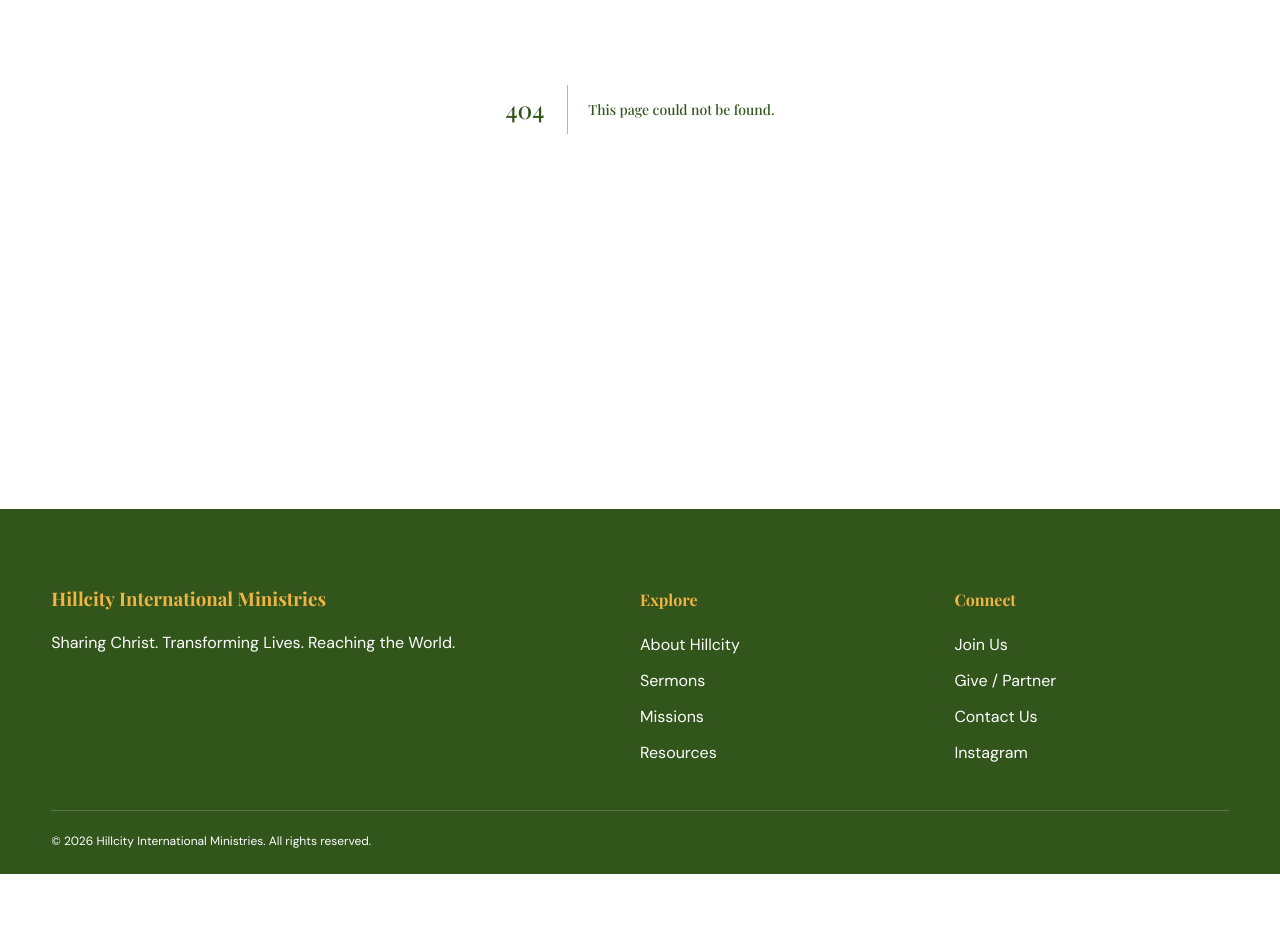
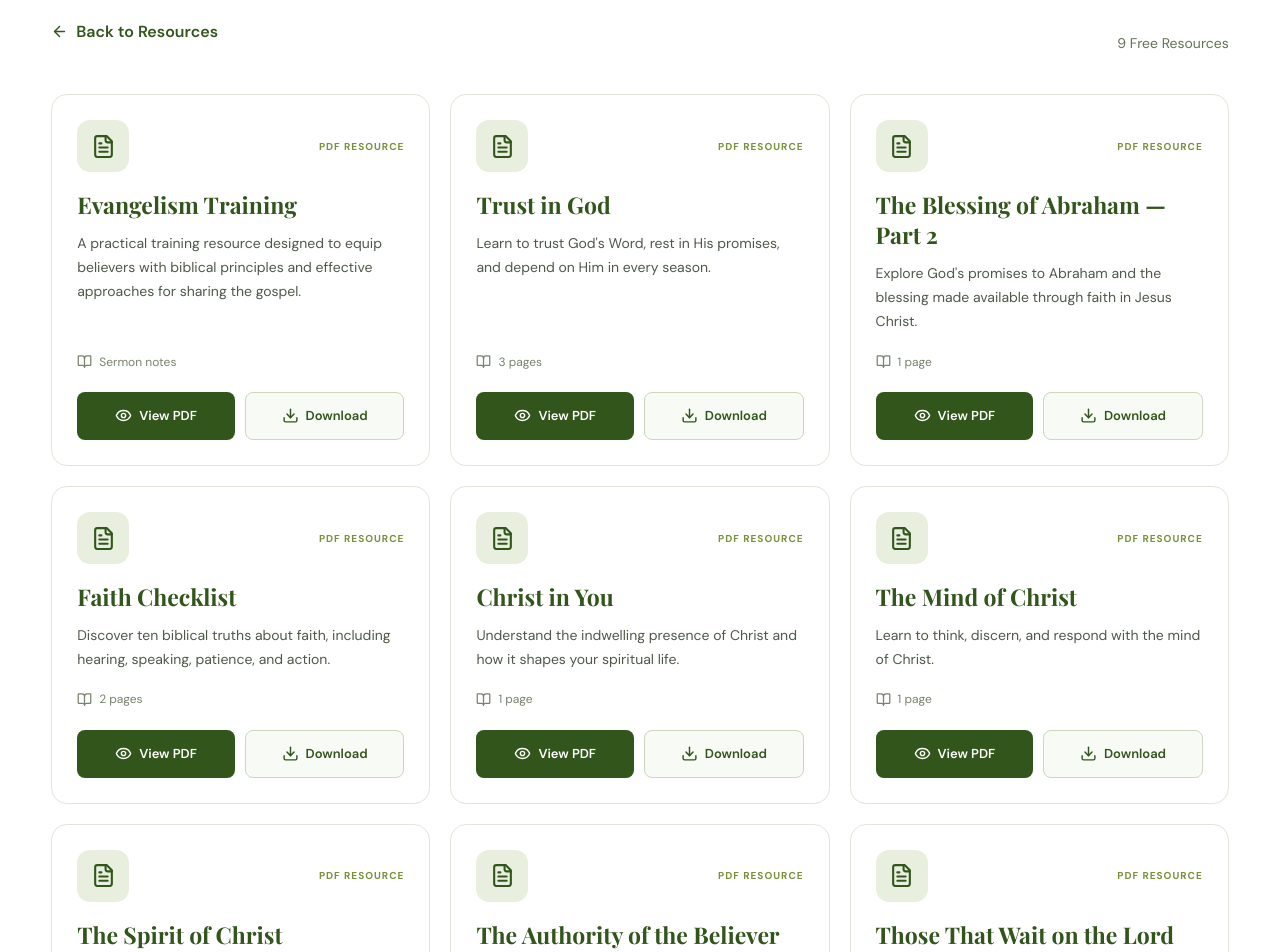
Before and after one commit to MarkWillows/hillcity-ministries-web, a Next.js app: page /resources/notes in a window 1280 px wide. Before the commit this address had no page. Shown: the part 380-1332 px from the top of the page. Before the commit the page ends 1254 px from the top, so only its background shows below. Built offline with nearby package versions, Linux system fonts and the light colour scheme.

Commit message:
Create page.jsx

```diff
--- /dev/null
+++ b/app/resources/notes/page.jsx
@@ -0,0 +1,185 @@
+
+import Link from "next/link";
+import {
+  BookOpen,
+  FileText,
+  Eye,
+  Download,
+  ArrowLeft,
+} from "lucide-react";
+
+export const metadata = {
+  title: "Sermon Notes & Bible Study Materials | Hillcity",
+  description:
+    "Read and download free sermon notes and Bible study materials from Hillcity International Ministries.",
+};
+
+const resources = [
+  {
+    title: "Evangelism Training",
+    description:
+      "A practical training resource designed to equip believers with biblical principles and effective approaches for sharing the gospel.",
+    file: "Evangelism Training - Hillcity International Ministries.pdf",
+    pages: null,
+  },
+  {
+    title: "Trust in God",
+    description:
+      "Learn to trust God's Word, rest in His promises, and depend on Him in every season.",
+    file: "Trust in God.pdf",
+    pages: 3,
+  },
+  {
+    title: "The Blessing of Abraham — Part 2",
+    description:
+      "Explore God's promises to Abraham and the blessing made available through faith in Jesus Christ.",
+    file: "The Blessing of Abraham Pt. 2.pdf",
+    pages: 1,
+  },
+  {
+    title: "Faith Checklist",
+    description:
+      "Discover ten biblical truths about faith, including hearing, speaking, patience, and action.",
+    file: "Faith Checklist.pdf",
+    pages: 2,
+  },
+  {
+    title: "Christ in You",
+    description:
+      "Understand the indwelling presence of Christ and how it shapes your spiritual life.",
+    file: "Christ in You.pdf",
+    pages: 1,
+  },
+  {
+    title: "The Mind of Christ",
+    description:
+      "Learn to think, discern, and respond with the mind of Christ.",
+    file: "The Mind of Christ.pdf",
+    pages: 1,
+  },
+  {
+    title: "The Spirit of Christ",
+    description:
+      "Explore how the Spirit of Christ brings life, peace, and spiritual transformation.",
+    file: "The Spirit of Christ.pdf",
+    pages: 1,
+  },
+  {
+    title: "The Authority of the Believer",
+    description:
+      "Explore biblical teaching on the authority believers have in Christ.",
+    file: "The_Authority_of_the_Believer.pdf",
+    pages: null,
+  },
+  {
+    title: "Those That Wait on the Lord",
+    description:
+      "Discover renewed strength, joy, and peace through waiting on God.",
+    file: "Those that Wait on the Lord.pdf",
+    pages: 1,
+  },
+];
+
+export default function NotesResourcesPage() {
+  return (
+    <main className="bible-resources-page">
+      <section className="bible-resources-hero">
+        <div className="container centered">
+          <span className="eyebrow">
+            FREE SPIRITUAL RESOURCES
+          </span>
+
+          <h1>Sermon Notes & Bible Study Materials</h1>
+
+          <p>
+            Explore Scripture-based teachings to strengthen
+            your faith and deepen your relationship with
+            Jesus Christ.
+          </p>
+        </div>
+      </section>
+
+      <section className="bible-resources-section">
+        <div className="container">
+          <div className="bible-resources-top">
+            <Link
+              href="/resources"
+              className="bible-resources-back"
+            >
+              <ArrowLeft size={17} />
+              Back to Resources
+            </Link>
+
+            <span className="bible-resources-count">
+              {resources.length} Free Resources
+            </span>
+          </div>
+
+          <div className="bible-resources-grid">
+            {resources.map((resource) => {
+              const pdfUrl =
+                "/resources/" +
+                encodeURIComponent(resource.file);
+
+              return (
+                <article
+                  className="bible-resource-card"
+                  key={resource.file}
+                >
+                  <div className="bible-resource-card-top">
+                    <div className="bible-resource-icon">
+                      <FileText size={25} />
+                    </div>
+
+                    <span className="bible-resource-type">
+                      PDF RESOURCE
+                    </span>
+                  </div>
+
+                  <h2>{resource.title}</h2>
+
+                  <p>{resource.description}</p>
+
+                  <div className="bible-resource-meta">
+                    <BookOpen size={15} />
+
+                    <span>
+                      {resource.pages
+                        ? `${resource.pages} ${
+                            resource.pages === 1
+                              ? "page"
+                              : "pages"
+                          }`
+                        : "Sermon notes"}
+                    </span>
+                  </div>
+
+                  <div className="bible-resource-actions">
+                    <a
+                      href={pdfUrl}
+                      target="_blank"
+                      rel="noopener noreferrer"
+                      className="bible-resource-view"
+                    >
+                      <Eye size={17} />
+                      View PDF
+                    </a>
+
+                    <a
+                      href={pdfUrl}
+                      download={resource.file}
+                      className="bible-resource-download"
+                    >
+                      <Download size={17} />
+                      Download
+                    </a>
+                  </div>
+                </article>
+              );
+            })}
+          </div>
+        </div>
+      </section>
+    </main>
+  );
+}
```
